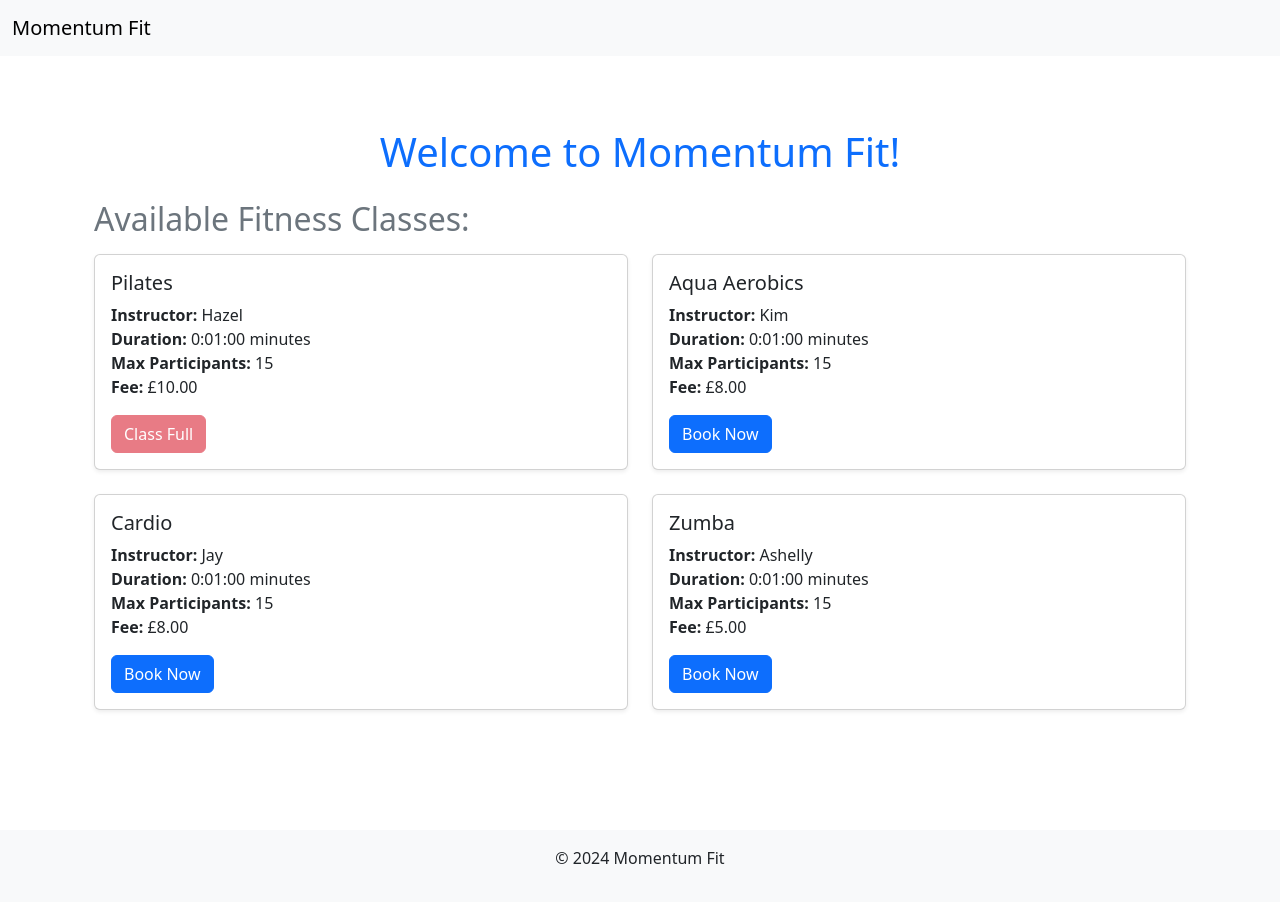
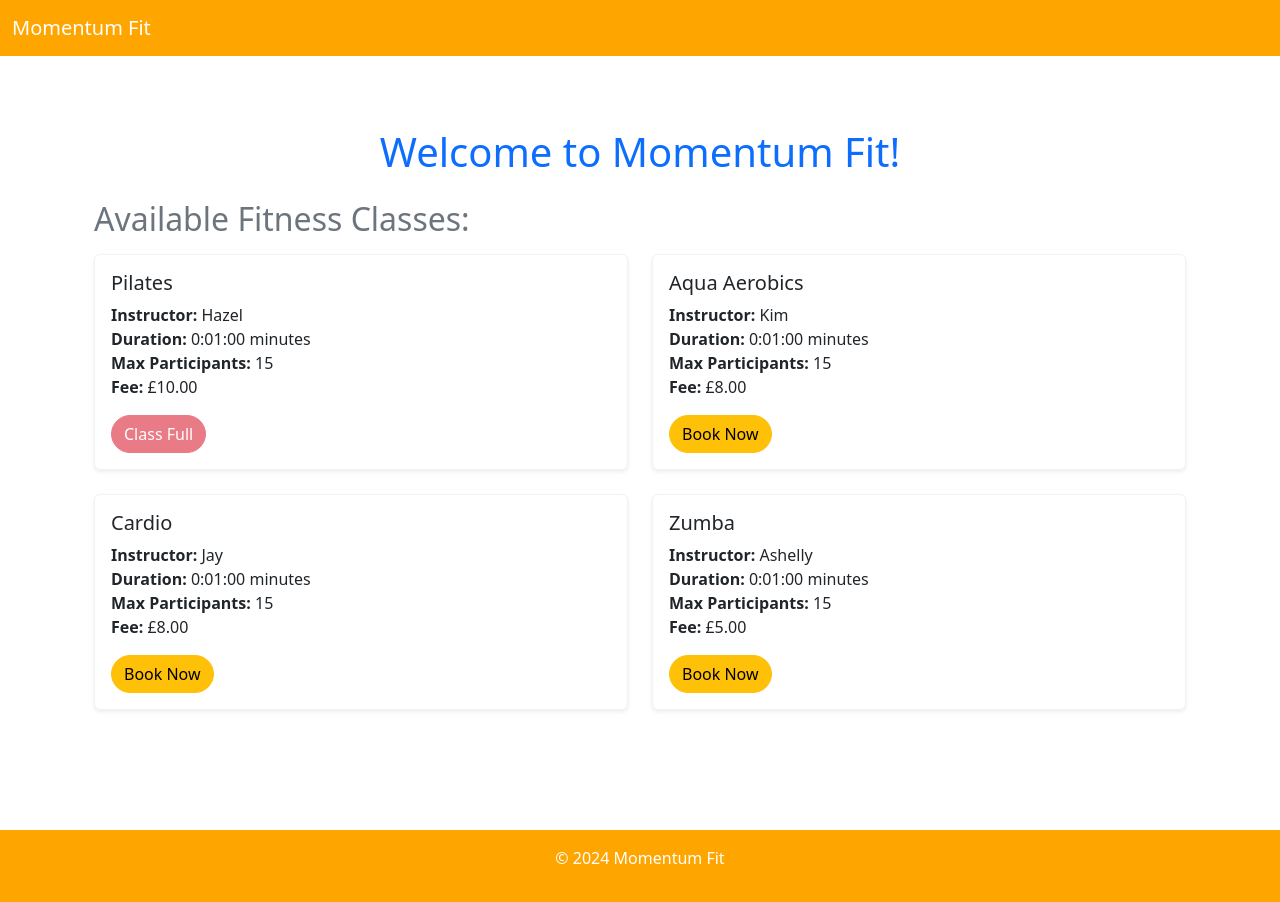
Before and after one commit to stacykimberley/momentum-fit, a Django app: page / in a window 1280 px wide. Run offline with Django 5.2, Linux system fonts and the light colour scheme; data comes from the database, SQL or seed files in the repository.

Commit message:
Update button styles and fix navbar/footer colors

```diff
--- a/fitness/templates/fitness/base.html
+++ b/fitness/templates/fitness/base.html
@@ -8,12 +8,12 @@
     <!-- Bootstrap CSS from CDN -->
     <link rel="stylesheet" href="https://cdn.jsdelivr.net/npm/bootstrap@5.3.0-alpha3/dist/css/bootstrap.min.css">
     <!-- Static CSS file -->
-    <link rel="stylesheet" href="{% static 'css/style.css' %}">
+    <link rel="stylesheet" href="{% static 'momentum_fit/assets/css/style.css' %}">
 </head>
 <body>
-    <nav class="navbar navbar-expand-lg navbar-light bg-light">
+    <nav class="navbar navbar-expand-lg navbar-light" style="background-color: orange;">
         <div class="container-fluid">
-            <a class="navbar-brand" href="/">Momentum Fit</a>
+            <a class="navbar-brand text-white" href="/">Momentum Fit</a>
         </div>
     </nav>
     <div class="container mt-4">
@@ -21,8 +21,8 @@
         <!-- Content goes here -->
         {% endblock %}
     </div>
-    <footer class="text-center mt-5 py-3 bg-light">
-        <p>&copy; 2024 Momentum Fit</p>
+    <footer class="text-center mt-5 py-3" style="background-color: orange;">
+        <p class="text-white">&copy; 2024 Momentum Fit</p>
     </footer>
 </body>
 </html>
--- a/fitness/templates/fitness/home.html
+++ b/fitness/templates/fitness/home.html
@@ -25,7 +25,7 @@ Home - Momentum Fit
                         {% if fitness_class.is_full %}
                             <button class="btn btn-danger" disabled>Class Full</button>
                         {% else %}
-                            <a href="{% url 'book_class' fitness_class.id %}" class="btn btn-primary">Book Now</a>
+                            <a href="{% url 'book_class' fitness_class.id %}" class="btn btn-warning">Book Now</a>
                         {% endif %}
                     </div>
                 </div>
--- /dev/null
+++ b/momentum_fit/assets/css/style.css
@@ -0,0 +1,49 @@
+/* Global Styles */
+body {
+    background-color: white; /* Set background color to white */
+    color: darkgrey; /* Set text color to dark grey */
+}
+
+/* Navbar customization */
+.navbar {
+    background-color: orange; /* Set navbar background to orange */
+}
+
+/* Button customization */
+.btn-primary {
+    background-color: orange; /* Primary button with orange background */
+    border-color: orange; /* Remove border */
+    color: white; /* Text color in buttons should be white */
+}
+
+.btn-primary:hover {
+    background-color: #ff7f32; /* Slightly darker orange for hover effect */
+    border-color: #ff7f32; /* Same as hover background color */
+}
+
+/* Card customization */
+.card {
+    border: 1px solid #f2f2f2; /* Light grey border for cards */
+}
+
+/* Footer customization */
+footer {
+    background-color: orange; /* Set footer background to orange */
+    color: white; /* White text in the footer */
+}
+
+/* Customize Book Now button to match the theme */
+.btn-danger {
+    background-color: #f44336; /* Red button for 'Class Full' state */
+    color: white;
+}
+
+.btn-danger:hover {
+    background-color: #d32f2f; /* Darker red on hover */
+}
+
+/* Additional button adjustments */
+.btn {
+    border-radius: 25px; /* Slightly rounded corners for buttons */
+    transition: background-color 0.3s ease; /* Smooth transition effect */
+}
```
Also changed, not shown: db.sqlite3.
